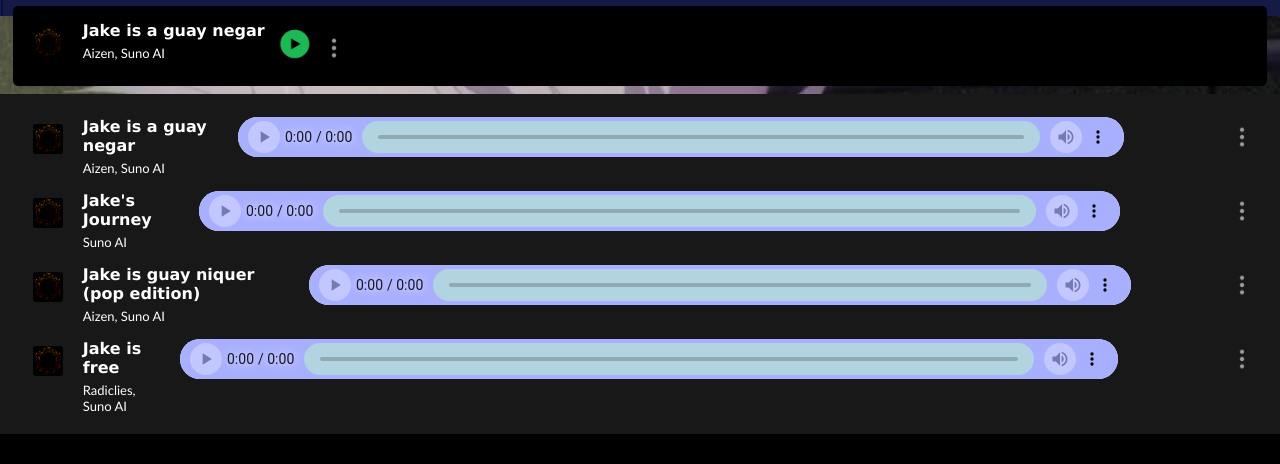
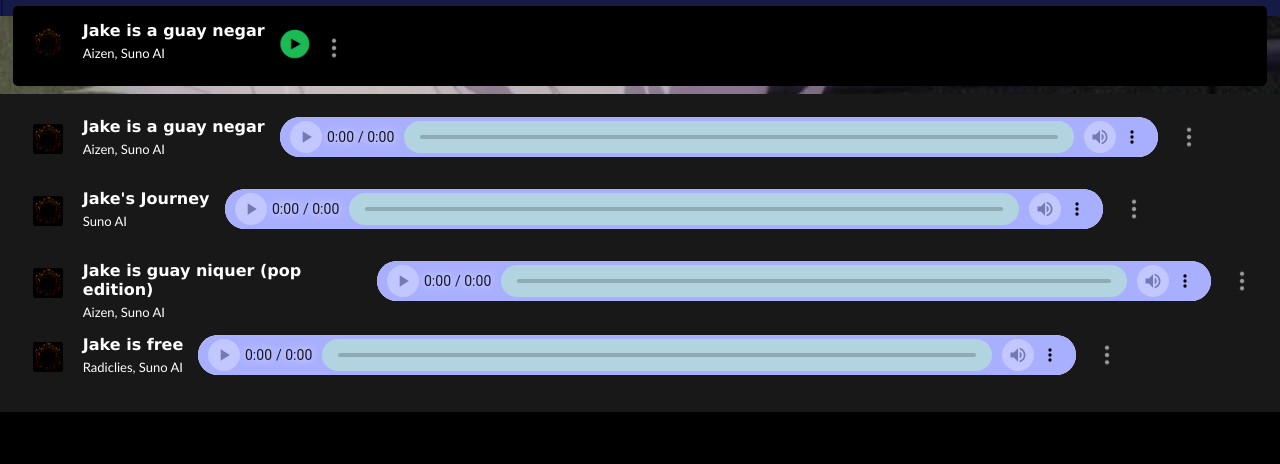
Before and after one commit to Ananmay125/Jake-s-soundeffects.z, a website: page index.html in a window 1280 px wide. Shown: the part 709-1173 px from the top of the page. Drawn offline with nearby package versions, Linux system fonts and the light colour scheme; a web font is replaced by a local one.

Commit message:
quick responsive update

```diff
--- a/index.html
+++ b/index.html
@@ -78,11 +78,9 @@
                   <p class="audio-name">Jake is a guay negar</p>
                   <p class="audio-artist-name">Aizen, Suno AI</p>
                 </div>
-                <div class="audio-list-audio-div">
                 <audio class="audio-list-audio" controls>
                   <source src="audio/suno_ai/jake is a guay negar (1).mp3" type="audio/mpeg">
                 </audio>
-                </div>
                 <img class="audio-control-icons" src="Images/audio-player/dots.png">
               </div>
             </div>
@@ -94,11 +92,9 @@
                   <p class="audio-name">Jake's Journey</p>
                   <p class="audio-artist-name">Suno AI</p>
                 </div>
-                <div class="audio-list-audio-div">
                 <audio class="audio-list-audio" controls>
                   <source src="audio/suno_ai/Jake's Journey (1).mp3" type="audio/mpeg">
                 </audio>
-                </div>
                 <img class="audio-control-icons" src="Images/audio-player/dots.png">
               </div>
             </div>
@@ -110,11 +106,9 @@
                   <p class="audio-name">Jake is guay niquer (pop edition)</p>
                   <p class="audio-artist-name">Aizen, Suno AI</p>
                 </div>
-                <div class="audio-list-audio-div">
                 <audio class="audio-list-audio" controls>
                   <source src="audio/suno_ai/jake is a guay negar.mp3" type="audio/mpeg">
                 </audio>
-                </div>
                 <img class="audio-control-icons" src="Images/audio-player/dots.png">
               </div>
             </div>
@@ -126,11 +120,9 @@
                   <p class="audio-name">Jake is free</p>
                   <p class="audio-artist-name">Radiclies, Suno AI</p>
                 </div>
-                <div class="audio-list-audio-div">
                 <audio class="audio-list-audio" controls>
                   <source src="audio/suno_ai/Jake is Free (1).mp3" type="audio/mpeg">
                 </audio>
-                </div>
                 <img class="audio-control-icons" src="Images/audio-player/dots.png">
               </div>
             </div>
--- a/public/css/audio-player.css
+++ b/public/css/audio-player.css
@@ -104,11 +104,7 @@
 .audio-list-audio{
     margin: 15px 6px 0px 5px;
     height: 40px;
-    width: 90%;
-}
-
-.audio-list-audio-div{
-    width: 100%;
+    width: 70%;
 }
 
 @media screen and (max-width: 750px) {
@@ -166,13 +162,6 @@
         display: none;
     }
 
-    .audio-list-audio-div{
-        width: 100%;
-        display: flex;
-        justify-content: center;
-        justify-items: center;
-    }
-
     .audio-list-audio{
         width: 90%;
     }
```
Lines whose indentation alone changed are shown as unchanged.
